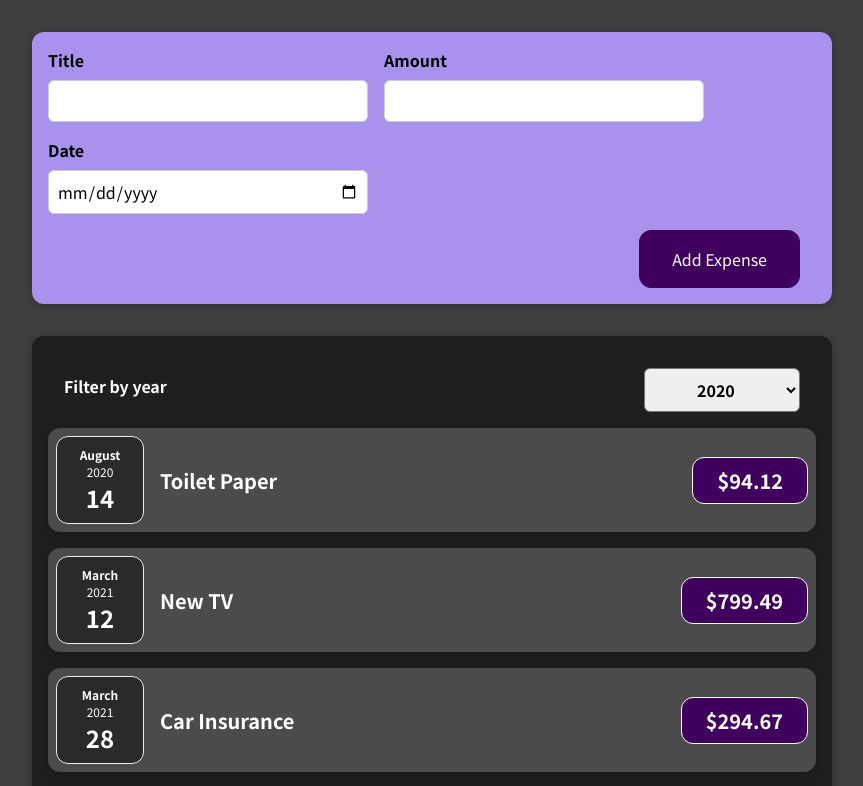
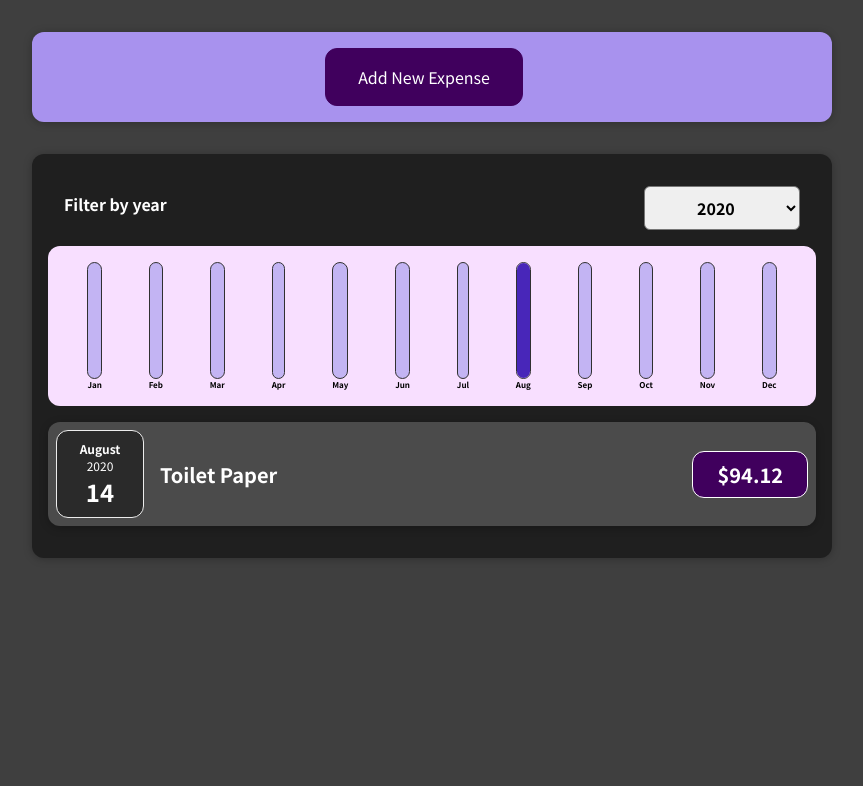
Before and after one commit to bombasic/my-test-app, a React (Create React App) app: page / in a window 1280 px wide. Shown: the top 786 px of the page, without its empty margins (208-1071 px from the left). Built offline with nearby package versions, Linux system fonts and the light colour scheme.

Commit message:
74. Add button to hide/show form, create a graph that shows the amount of expenses per year for the selected month

```diff
--- /dev/null
+++ b/src/components/Chart/Chart.css
@@ -0,0 +1,9 @@
+.chart {
+  padding: 1rem;
+  border-radius: 12px;
+  background-color: #f8dfff;
+  text-align: center;
+  display: flex;
+  justify-content: space-around;
+  height: 10rem;
+}
--- /dev/null
+++ b/src/components/Chart/Chart.js
@@ -0,0 +1,24 @@
+import React from "react";
+
+import ChartBar from "./ChartBar";
+import "./Chart.css";
+
+const Chart = (props) => {
+  const dataPointValues = props.dataPoints.map((dataPoint) => dataPoint.value);
+  const totalMaximum = Math.max(...dataPointValues);
+
+  return (
+    <div className="chart">
+      {props.dataPoints.map((dataPoint) => (
+        <ChartBar
+          key={dataPoint.label}
+          value={dataPoint.value}
+          maxValue={totalMaximum}
+          label={dataPoint.label}
+        />
+      ))}
+    </div>
+  );
+};
+
+export default Chart;
--- /dev/null
+++ b/src/components/Chart/ChartBar.css
@@ -0,0 +1,30 @@
+.chart-bar {
+  height: 100%;
+  display: flex;
+  flex-direction: column;
+  align-items: center;
+}
+
+.chart-bar__inner {
+  height: 100%;
+  width: 100%;
+  border: 1px solid #313131;
+  border-radius: 12px;
+  background-color: #c3b4f3;
+  overflow: hidden;
+  display: flex;
+  flex-direction: column;
+  justify-content: flex-end;
+}
+
+.chart-bar__fill {
+  background-color: #4826b9;
+  width: 100%;
+  transition: all 0.3s ease-out;
+}
+
+.chart-bar__label {
+  font-weight: bold;
+  font-size: 0.5rem;
+  text-align: center;
+}
--- /dev/null
+++ b/src/components/Chart/ChartBar.js
@@ -0,0 +1,25 @@
+import React from "react";
+
+import "./ChartBar.css";
+
+const ChartBar = (props) => {
+  let barFillHeight = "0%";
+
+  if (props.maxValue > 0) {
+    barFillHeight = Math.round((props.value / props.maxValue) * 100) + "%";
+  }
+
+  return (
+    <div className="chart-bar">
+      <div className="chart-bar__inner">
+        <div
+          className="chart-bar__fill"
+          style={{ height: barFillHeight }}
+        ></div>
+      </div>
+      <div className="chart-bar__label">{props.label}</div>
+    </div>
+  );
+};
+
+export default ChartBar;
--- a/src/components/Expenses/ExpenseItem.js
+++ b/src/components/Expenses/ExpenseItem.js
@@ -6,6 +6,7 @@
 
 const ExpenseItem = (props) => {
   return (
+    <li>
       <Card className="expense-item">
         <ExpenseDate date={props.date} />
         <div className="expense-item__description">
@@ -13,6 +14,7 @@
           <div className="expense-item__price">${props.amount}</div>
         </div>
       </Card>
+    </li>
   );
 };
 
--- a/src/components/Expenses/Expenses.js
+++ b/src/components/Expenses/Expenses.js
@@ -1,15 +1,20 @@
 import React, { useState } from "react";
 
-import ExpenseItem from "./ExpenseItem";
 import Card from "../UI/Card";
+import ExpensesFilter from "./ExpensesFilter";
+import ExpensesList from "./ExpensesList";
+import ExpensesChart from "./ExpensesChart";
 import "./Expenses.css";
-import ExpensesFilter from "./ExpensesFilter";
 
 const Expenses = (props) => {
   const [filteredYear, setFilteredYear] = useState("2020");
   const filterChangeHandler = (selectedYear) => {
     setFilteredYear(selectedYear);
   };
+
+  const filteredExpenses = props.items.filter((expense) => {
+    return expense.date.getFullYear().toString() === filteredYear;
+  });
 
   return (
     <div>
@@ -18,13 +23,8 @@
           selected={filteredYear}
           onChangeFilter={filterChangeHandler}
         />
-        {props.items.map((expense) => (
-          <ExpenseItem
-            title={expense.title}
-            amount={expense.amount}
-            date={expense.date}
-          />
-        ))}
+        <ExpensesChart expenses={filteredExpenses} />
+        <ExpensesList items={filteredExpenses} />
       </Card>
     </div>
   );
--- /dev/null
+++ b/src/components/Expenses/ExpensesChart.js
@@ -0,0 +1,29 @@
+import React from "react";
+
+import Chart from "../Chart/Chart";
+
+const ExpensesChart = (props) => {
+  const chartDataPoints = [
+    { label: "Jan", value: 0 },
+    { label: "Feb", value: 0 },
+    { label: "Mar", value: 0 },
+    { label: "Apr", value: 0 },
+    { label: "May", value: 0 },
+    { label: "Jun", value: 0 },
+    { label: "Jul", value: 0 },
+    { label: "Aug", value: 0 },
+    { label: "Sep", value: 0 },
+    { label: "Oct", value: 0 },
+    { label: "Nov", value: 0 },
+    { label: "Dec", value: 0 },
+  ];
+
+  for (const expense of props.expenses) {
+    const expenseMonth = expense.date.getMonth(); // Starting at 0 => January => 0
+    chartDataPoints[expenseMonth].value += expense.amount;
+  }
+
+  return <Chart dataPoints={chartDataPoints} />;
+};
+
+export default ExpensesChart;
--- /dev/null
+++ b/src/components/Expenses/ExpensesList.css
@@ -0,0 +1,9 @@
+.expenses-list {
+  list-style: none;
+  padding: 0;
+}
+
+.expenses-list__fallback {
+  color: white;
+  text-align: center;
+}
--- /dev/null
+++ b/src/components/Expenses/ExpensesList.js
@@ -0,0 +1,25 @@
+import React from "react";
+
+import ExpenseItem from "./ExpenseItem";
+import "./ExpensesList.css";
+
+const ExpensesList = (props) => {
+  if (props.items.length === 0) {
+    return <h2 className="expenses-list__fallback">Found no expenses</h2>;
+  }
+
+  return (
+    <ul className="expenses-list">
+      {props.items.map((expense) => (
+        <ExpenseItem
+          key={expense.id}
+          title={expense.title}
+          amount={expense.amount}
+          date={expense.date}
+        />
+      ))}
+    </ul>
+  );
+};
+
+export default ExpensesList;
--- a/src/components/NewExpense/ExpenseForm.js
+++ b/src/components/NewExpense/ExpenseForm.js
@@ -1,5 +1,6 @@
 import React, { useState } from "react";
 
+import NewExpense from "./NewExpense";
 import "./ExpenseForm.css";
 
 const ExpenseForm = (props) => {
@@ -21,7 +22,7 @@
     event.preventDefault();
     const expenseData = {
       title: enteredTitle,
-      amount: enteredAmount,
+      amount: +enteredAmount,
       date: new Date(enteredDate),
     };
 
@@ -65,6 +66,9 @@
         </div>
       </div>
       <div className="new-expense__actions">
+        <button type="button" onClick={props.onCancel}>
+          Cancel
+        </button>
         <button type="submit">Add Expense</button>
       </div>
     </form>
--- a/src/components/NewExpense/NewExpense.js
+++ b/src/components/NewExpense/NewExpense.js
@@ -1,18 +1,39 @@
+import React, { useState } from "react";
+
 import ExpenseForm from "./ExpenseForm";
 import "./NewExpense.css";
 
 const NewExpense = (props) => {
+  const [isEditing, setIsEditing] = useState(false);
+
   const saveExpenseDataHandler = (enteredExpenseData) => {
     const expenseData = {
       ...enteredExpenseData,
       id: Math.random().toString(),
     };
     props.onAddExpense(expenseData);
+    setIsEditing(false);
+  };
+
+  const startEditingHandler = () => {
+    setIsEditing(true);
+  };
+
+  const stopEditingHandler = () => {
+    setIsEditing(false);
   };
 
   return (
     <div className="new-expense">
-      <ExpenseForm onSaveExpenseData={saveExpenseDataHandler} />
+      {!isEditing && (
+        <button onClick={startEditingHandler}>Add New Expense</button>
+      )}
+      {isEditing && (
+        <ExpenseForm
+          onSaveExpenseData={saveExpenseDataHandler}
+          onCancel={stopEditingHandler}
+        />
+      )}
     </div>
   );
 };
```
Also changed, not shown: 1 other file (tests, documents, lock files or other folders). Lines whose indentation alone changed are shown as unchanged.
